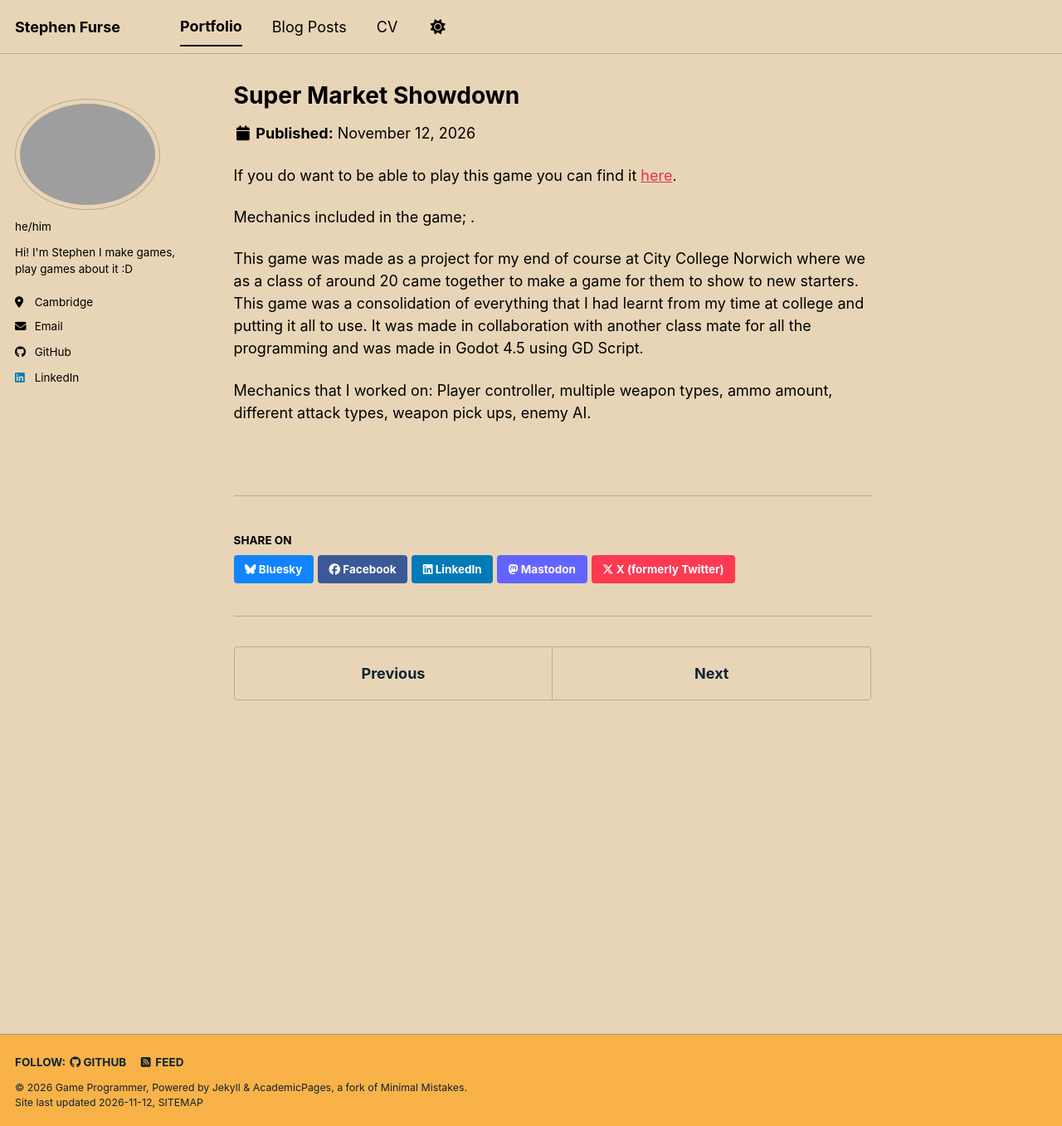
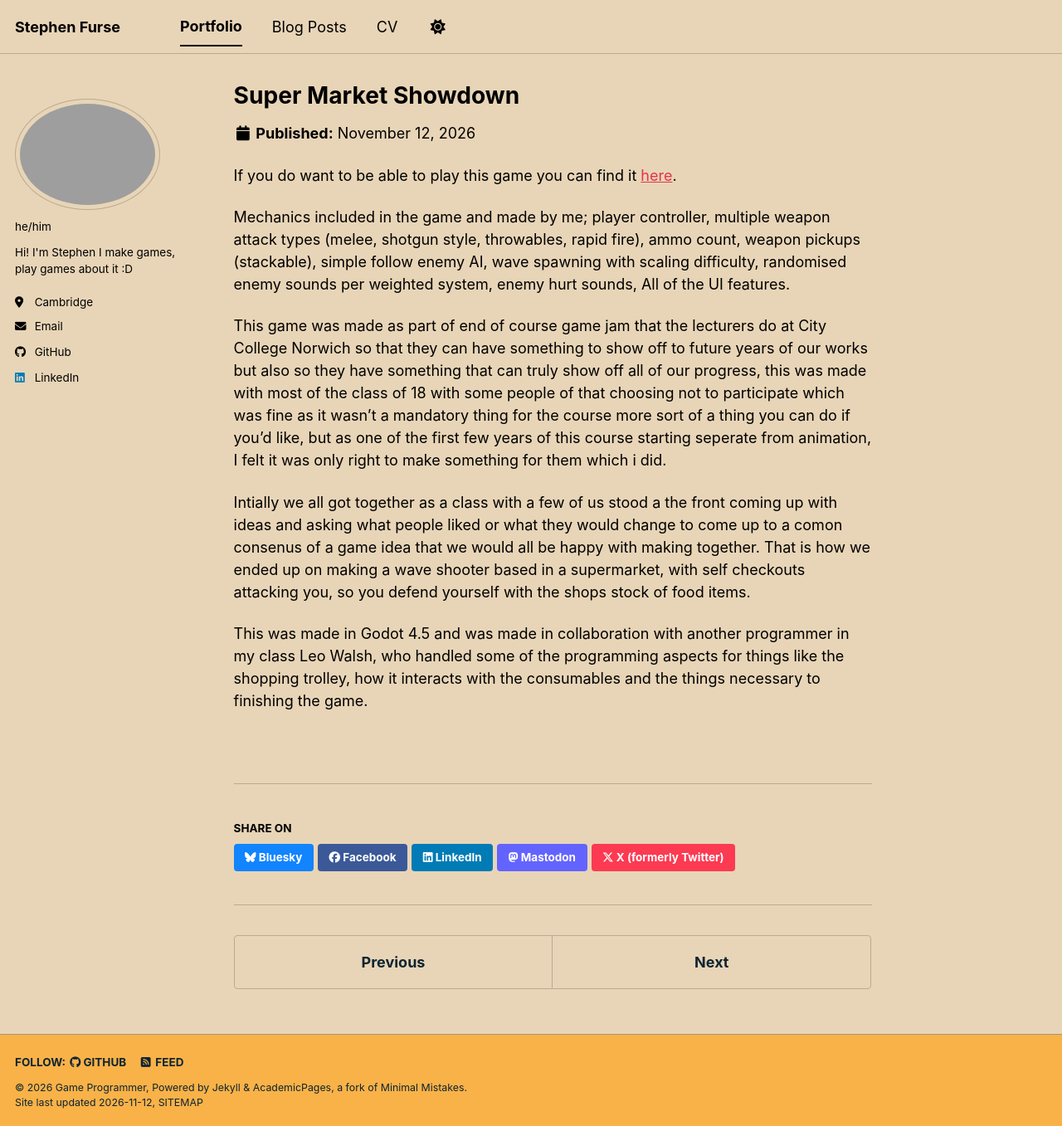
Before and after one commit to Stephen-Furse/Stephen-Furse.github.io, a Jekyll site: the page built from _portfolio/portfolio-3.md, in a window 1280 px wide and 1357 px high. Shown: the whole window at 83% size. Built offline with Jekyll 4.4.1, drawn with Linux system fonts in a browser that asks for light colours; a script bundle is joined from its source files by our own code; a style sheet for code colours, icons or effects is not loaded.

Commit message:
adding to supermarket showdown portfolio

```diff
--- a/_portfolio/portfolio-3.md
+++ b/_portfolio/portfolio-3.md
@@ -6,8 +6,10 @@ collection: portfolio
 
 If you do want to be able to play this game you can find it [here](https://static-eulogy-studios.itch.io).
 
-Mechanics included in the game; .
+Mechanics included in the game and made by me; player controller, multiple weapon attack types (melee, shotgun style, throwables, rapid fire), ammo count, weapon pickups (stackable), simple follow enemy AI, wave spawning with scaling difficulty, randomised enemy sounds per weighted system, enemy hurt sounds, All of the UI features.
 
-This game was made as a project for my end of course at City College Norwich where we as a class of around 20 came together to make a game for them to show to new starters. This game was a consolidation of everything that I had learnt from my time at college and putting it all to use. It was made in collaboration with another class mate for all the programming and was made in Godot 4.5 using GD Script.
+This game was made as part of end of course game jam that the lecturers do at City College Norwich so that they can have something to show off to future years of our works but also so they have something that can truly show off all of our progress, this was made with most of the class of 18 with some people of that choosing not to participate which was fine as it wasn't a mandatory thing for the course more sort of a thing you can do if you'd like, but as one of the first few years of this course starting seperate from animation, I felt it was only right to make something for them which i did.
 
-Mechanics that I worked on: Player controller, multiple weapon types, ammo amount, different attack types, weapon pick ups, enemy AI.
+Intially we all got together as a class with a few of us stood a the front coming up with ideas and asking what people liked or what they would change to come up to a comon consenus of a game idea that we would all be happy with making together. That is how we ended up on making a wave shooter based in a supermarket, with self checkouts attacking you, so you defend yourself with the shops stock of food items.
+
+This was made in Godot 4.5 and was made in collaboration with another programmer in my class Leo Walsh, who handled some of the programming aspects for things like the shopping trolley, how it interacts with the consumables and the things necessary to finishing the game.
```
